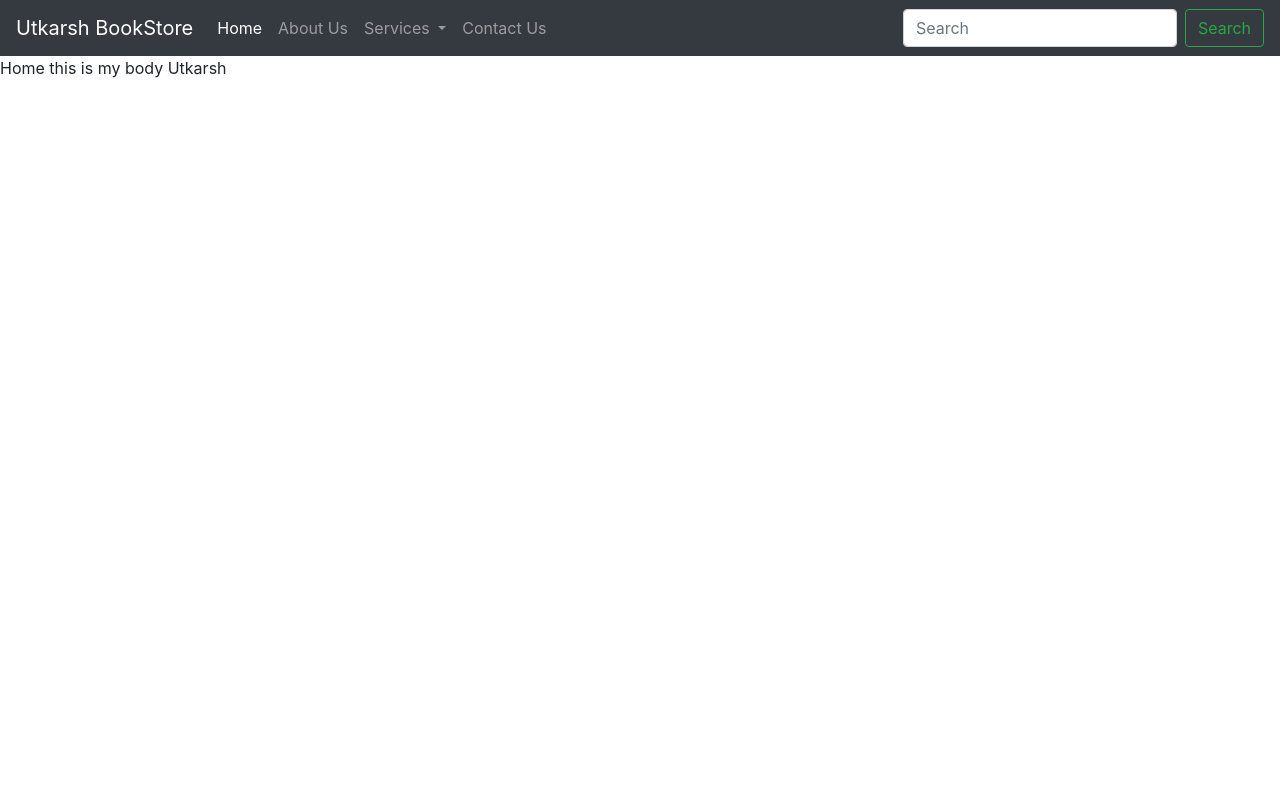
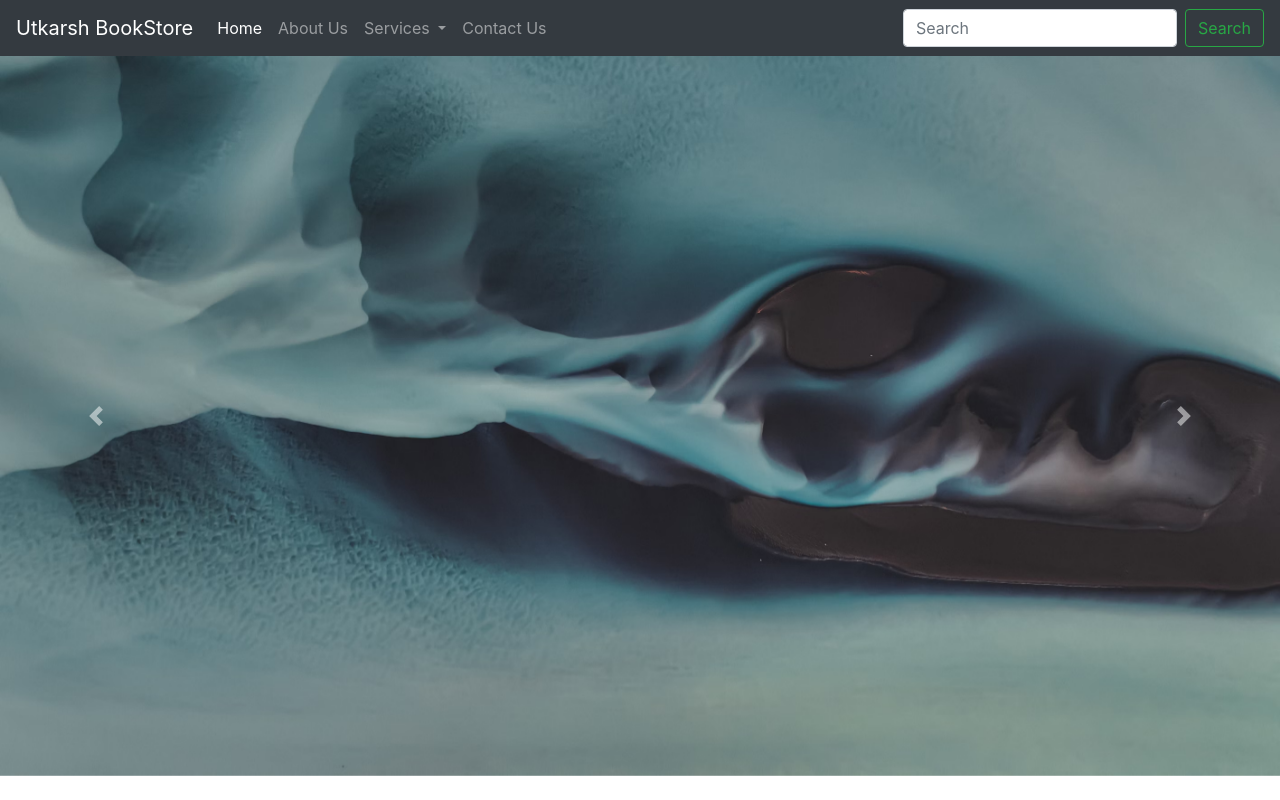
Before and after one commit to utkarshilh/djangoLearnWithHarry, a Django app: page / in a window 1280 px wide. Run offline with Django 5.2, Linux system fonts and the light colour scheme.

Commit message:
added index.html

```diff
--- a/templates/index.html
+++ b/templates/index.html
@@ -1,6 +1,29 @@
 {% extends 'base.html' %}
+{%block title %} Home {% endblock title%}
 {% block body %}
+<div class="cotainer">
+    <div id="carouselExampleControls" class="carousel slide" data-ride="carousel">
+        <div class="carousel-inner">
+          <div class="carousel-item active">
+            <img class="d-block w-100" src="/Users/apple/Documents/python_stuff/hello/image/photo1.png" alt="First slide">
+          </div>
+          <div class="carousel-item">
+            <img class="d-block w-100" src="/Users/apple/Documents/python_stuff/hello/image/photo1.png" alt="Second slide">
+          </div>
+          <div class="carousel-item">
+            <img class="d-block w-100" src="/Users/apple/Documents/python_stuff/hello/image/photo1.png" alt="Third slide">
+          </div>
+        </div>
+        <a class="carousel-control-prev" href="#carouselExampleControls" role="button" data-slide="prev">
+          <span class="carousel-control-prev-icon" aria-hidden="true"></span>
+          <span class="sr-only">Previous</span>
+        </a>
+        <a class="carousel-control-next" href="#carouselExampleControls" role="button" data-slide="next">
+          <span class="carousel-control-next-icon" aria-hidden="true"></span>
+          <span class="sr-only">Next</span>
+        </a>
+      </div>
 
-{%block title %} Home {% endblock title%}
-this is my body Utkarsh
+   </div>
+
 {% endblock body %}
```
